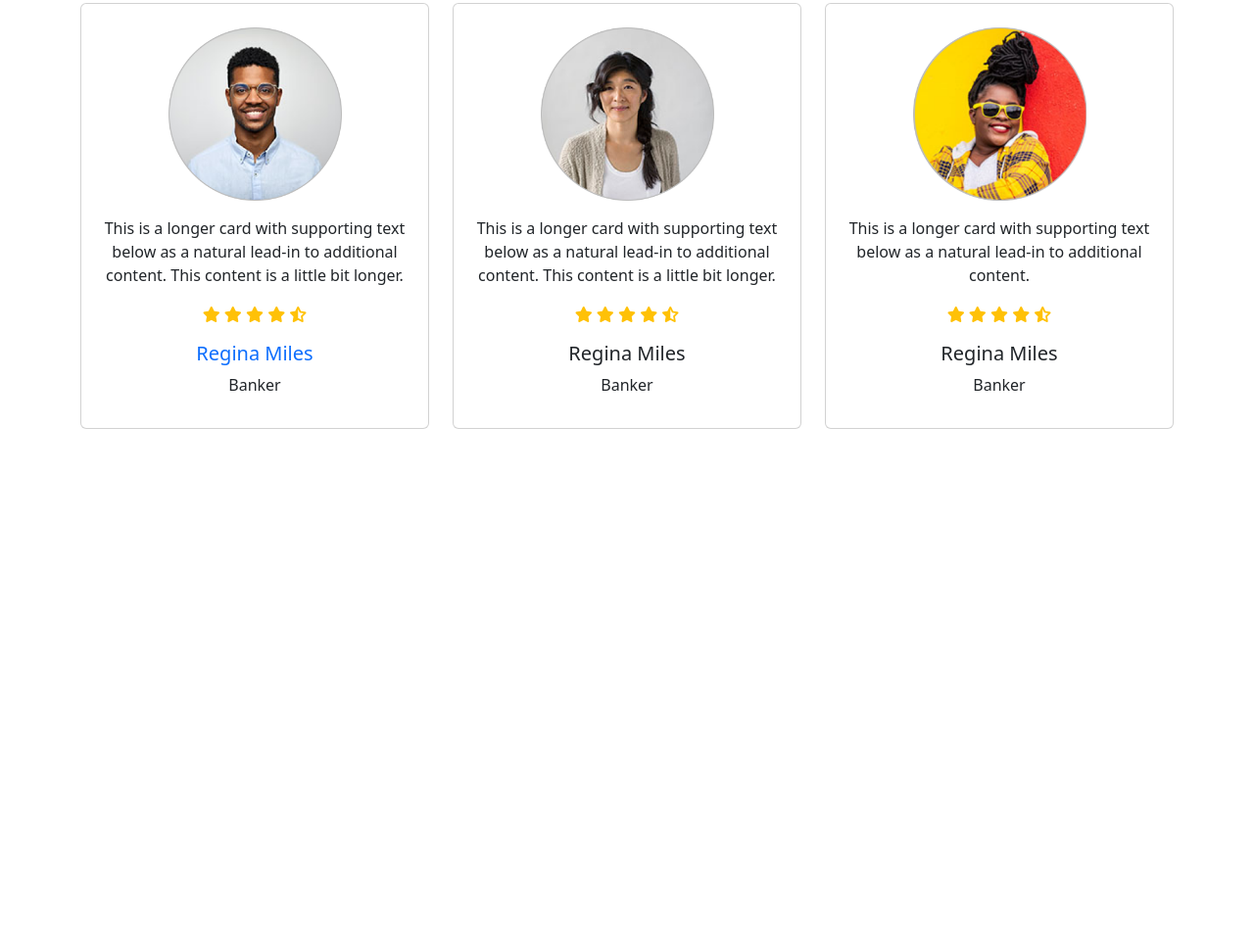
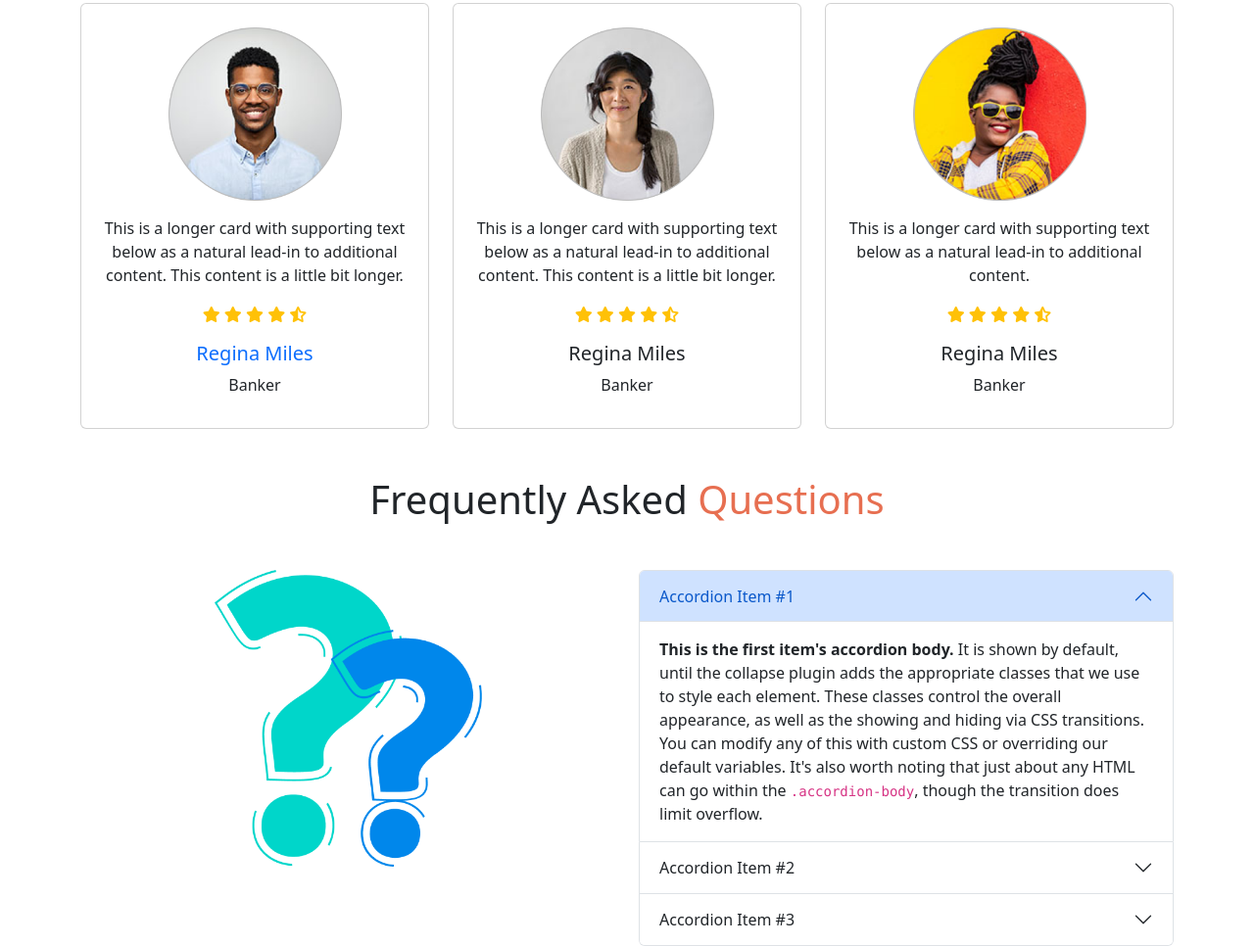
Before and after one commit to Antorkarmokar28/bikerz-zone, a plain HTML site: page index.html in a window 1280 px wide. Shown: the part 1866-2832 px from the top of the page at 98% size. Before the commit the page ends 2304 px from the top, so only its background shows below. Drawn offline with Linux system fonts and the light colour scheme.

Commit message:
this website frequently asked questions section added

```diff
--- a/index.html
+++ b/index.html
@@ -220,6 +220,56 @@
               </div>
         </section>
         <!-- happy clients section end -->
+        <!-- frequently asked questions section start -->
+        <section class="mt-5">
+          <h1 class="text-center">Frequently Asked <span class="section-title">Questions</span></h1>
+          <div class="row row-cols-1 row-cols-md-2 mt-4 g-4">
+            <div class="col text-center">
+              <img class="w-50" src="assets/images/faq.png" alt="" srcset="">
+            </div>
+            <div class="col">
+              <div class="accordion" id="accordionExample">
+                <div class="accordion-item">
+                  <h2 class="accordion-header">
+                    <button class="accordion-button" type="button" data-bs-toggle="collapse" data-bs-target="#collapseOne" aria-expanded="true" aria-controls="collapseOne">
+                      Accordion Item #1
+                    </button>
+                  </h2>
+                  <div id="collapseOne" class="accordion-collapse collapse show" data-bs-parent="#accordionExample">
+                    <div class="accordion-body">
+                      <strong>This is the first item's accordion body.</strong> It is shown by default, until the collapse plugin adds the appropriate classes that we use to style each element. These classes control the overall appearance, as well as the showing and hiding via CSS transitions. You can modify any of this with custom CSS or overriding our default variables. It's also worth noting that just about any HTML can go within the <code>.accordion-body</code>, though the transition does limit overflow.
+                    </div>
+                  </div>
+                </div>
+                <div class="accordion-item">
+                  <h2 class="accordion-header">
+                    <button class="accordion-button collapsed" type="button" data-bs-toggle="collapse" data-bs-target="#collapseTwo" aria-expanded="false" aria-controls="collapseTwo">
+                      Accordion Item #2
+                    </button>
+                  </h2>
+                  <div id="collapseTwo" class="accordion-collapse collapse" data-bs-parent="#accordionExample">
+                    <div class="accordion-body">
+                      <strong>This is the second item's accordion body.</strong> It is hidden by default, until the collapse plugin adds the appropriate classes that we use to style each element. These classes control the overall appearance, as well as the showing and hiding via CSS transitions. You can modify any of this with custom CSS or overriding our default variables. It's also worth noting that just about any HTML can go within the <code>.accordion-body</code>, though the transition does limit overflow.
+                    </div>
+                  </div>
+                </div>
+                <div class="accordion-item">
+                  <h2 class="accordion-header">
+                    <button class="accordion-button collapsed" type="button" data-bs-toggle="collapse" data-bs-target="#collapseThree" aria-expanded="false" aria-controls="collapseThree">
+                      Accordion Item #3
+                    </button>
+                  </h2>
+                  <div id="collapseThree" class="accordion-collapse collapse" data-bs-parent="#accordionExample">
+                    <div class="accordion-body">
+                      <strong>This is the third item's accordion body.</strong> It is hidden by default, until the collapse plugin adds the appropriate classes that we use to style each element. These classes control the overall appearance, as well as the showing and hiding via CSS transitions. You can modify any of this with custom CSS or overriding our default variables. It's also worth noting that just about any HTML can go within the <code>.accordion-body</code>, though the transition does limit overflow.
+                    </div>
+                  </div>
+                </div>
+              </div>
+            </div>
+        </div>
+        </section>
+        <!-- frequently asked questions section end -->
     </main>
     <!-- main end -->
     <!-- footer start -->
```
